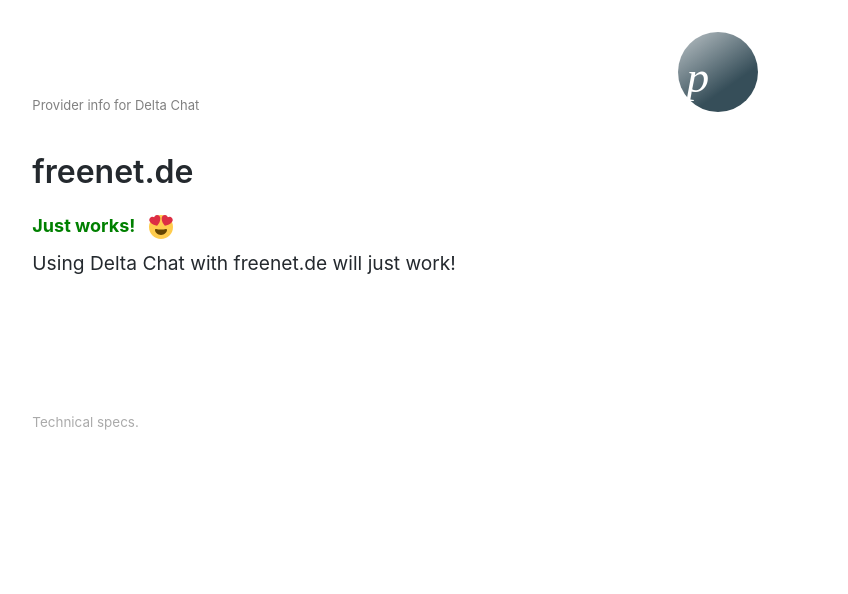
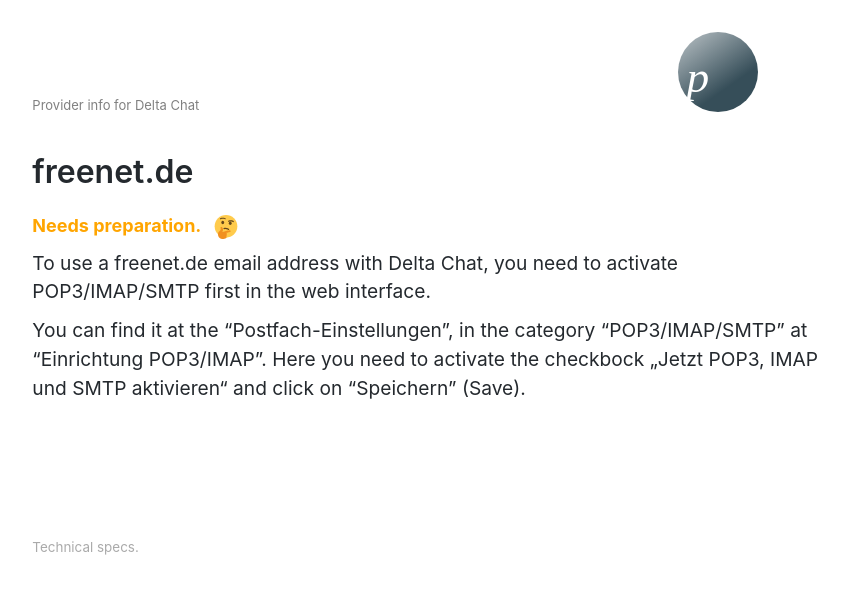
Before and after one commit to deltachat/provider-db, a Jekyll site: the page built from _providers/freenet.de.md, in a window 1280 px wide. Shown: the top 594 px of the page, without its empty margins (213-1061 px from the left). Built offline with Jekyll 4.4.1, drawn with Linux system fonts in a browser that asks for light colours.

Commit message:
Restore "added freenet.de preparation instructions. closes #139""
This reverts commit a19c7ce5c4b55840a18c5c8f2b5f8d8b80e79ca9.

```diff
--- a/_providers/freenet.de.md
+++ b/_providers/freenet.de.md
@@ -1,6 +1,6 @@
 ---
 name: freenet.de
-status: OK
+status: PREPARATION
 domains:
   - freenet.de
 server:
@@ -14,4 +14,13 @@
   type: smtp
 last_checked: 2017-06
 website: https://www.freenet.de/index.html
+before_login_hint: To log in to freenet.de with Delta Chat, you need to activate POP3/IMAP/SMTP in the freenet.de web interface first.
 ---
+
+To use a freenet.de email address with Delta Chat, you need to activate
+POP3/IMAP/SMTP first in the web interface.
+
+You can find it at the "Postfach-Einstellungen", in the category
+"POP3/IMAP/SMTP" at "Einrichtung POP3/IMAP".  Here you need to activate the
+checkbock „Jetzt POP3, IMAP und SMTP aktivieren“ and click on "Speichern"
+(Save).
```
